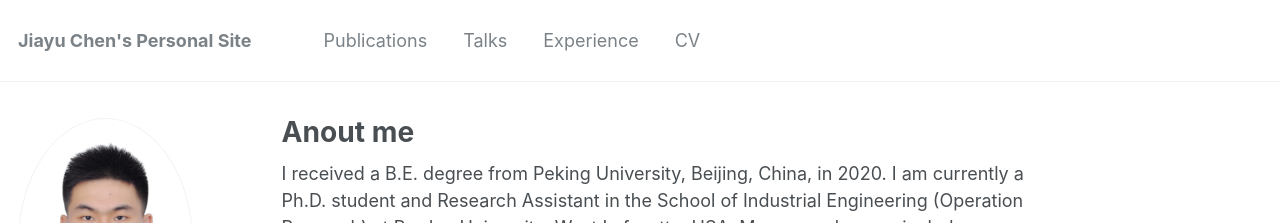
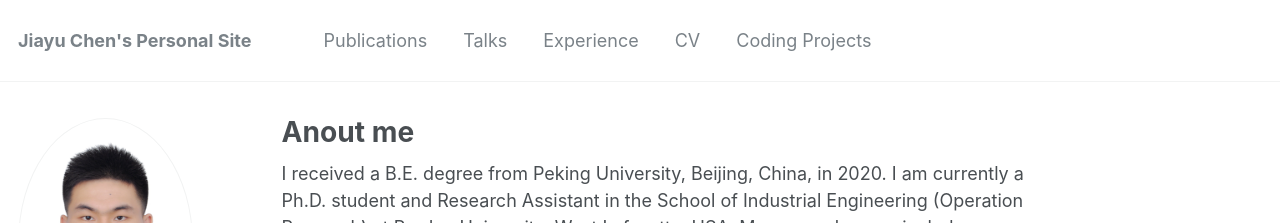
Before and after one commit to LucasCJYSDL/LucasCJYSDL.github.io, a Jekyll site: the page built from _pages/about.md, in a window 1280 px wide. Shown: the top 223 px of the page. Built offline with Jekyll 4.4.1, drawn with Linux system fonts in a browser that asks for light colours.

Commit message:
new navigation

```diff
--- a/_data/navigation.yml
+++ b/_data/navigation.yml
@@ -11,3 +11,6 @@ main:
 
   - title: "CV"
     url: /cv/
+
+  - title: "Coding Projects"
+    url: /posts/
```
